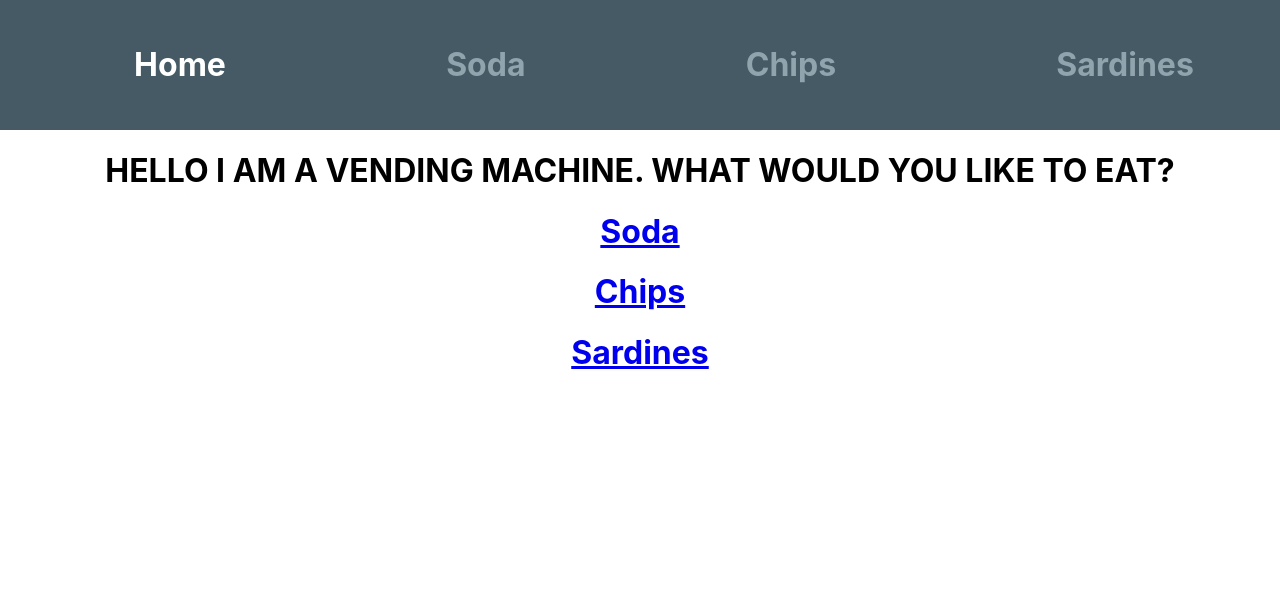
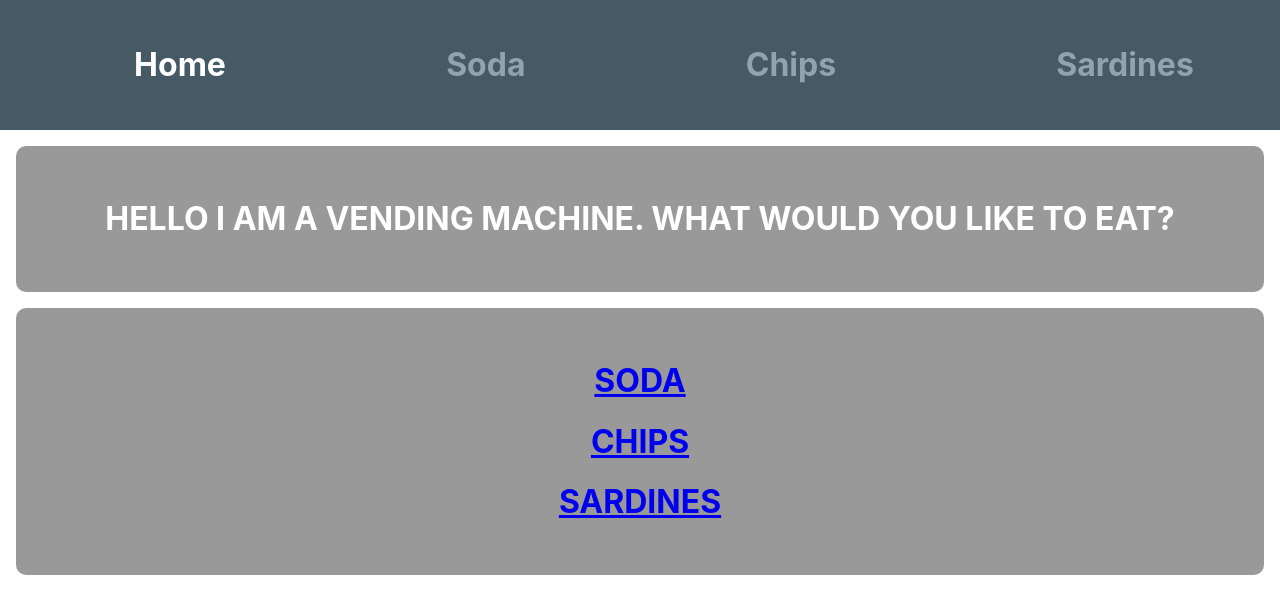
Before and after one commit to lowtrey/react-vending-machine, a React (Create React App) app: page / in a window 1280 px wide. Shown: the top 614 px of the page. Built offline with nearby package versions, Linux system fonts and the light colour scheme; the HTML template or start-up script is replaced by a standard one.

Commit message:
Add Message styling component and added it to VendingMachine Component

```diff
--- /dev/null
+++ b/src/Message.css
@@ -0,0 +1,9 @@
+.Message {
+  padding: 2rem;
+  margin: 1rem;
+  background-color: rgba(0, 0, 0, 0.4);
+  color: white;
+  text-transform: uppercase;
+  border-radius: 10px;
+  text-align: center;
+}
--- /dev/null
+++ b/src/Message.js
@@ -0,0 +1,10 @@
+import React from 'react';
+import './Message.css';
+
+class Message extends React.Component {
+  render() {
+    return <div className='Message'>{this.props.children}</div>;
+  }
+}
+
+export default Message;
--- a/src/VendingMachine.js
+++ b/src/VendingMachine.js
@@ -1,18 +1,19 @@
 import React from 'react';
 import { Link } from 'react-router-dom';
+import Message from './Message';
 
 class VendingMachine extends React.Component {
   render() {
     return(
       <div>
-        <div>
+        <Message>
           <h1>HELLO I AM A VENDING MACHINE. WHAT WOULD YOU LIKE TO EAT?</h1>
-        </div>
-        <div>
+        </Message>
+        <Message>
           <Link exact to='/soda'><h1>Soda</h1></Link>
           <Link exact to='/chips'><h1>Chips</h1></Link>
           <Link exact to='/sardines'><h1>Sardines</h1></Link>
-        </div>
+        </Message>
       </div>
     );
   }
```
